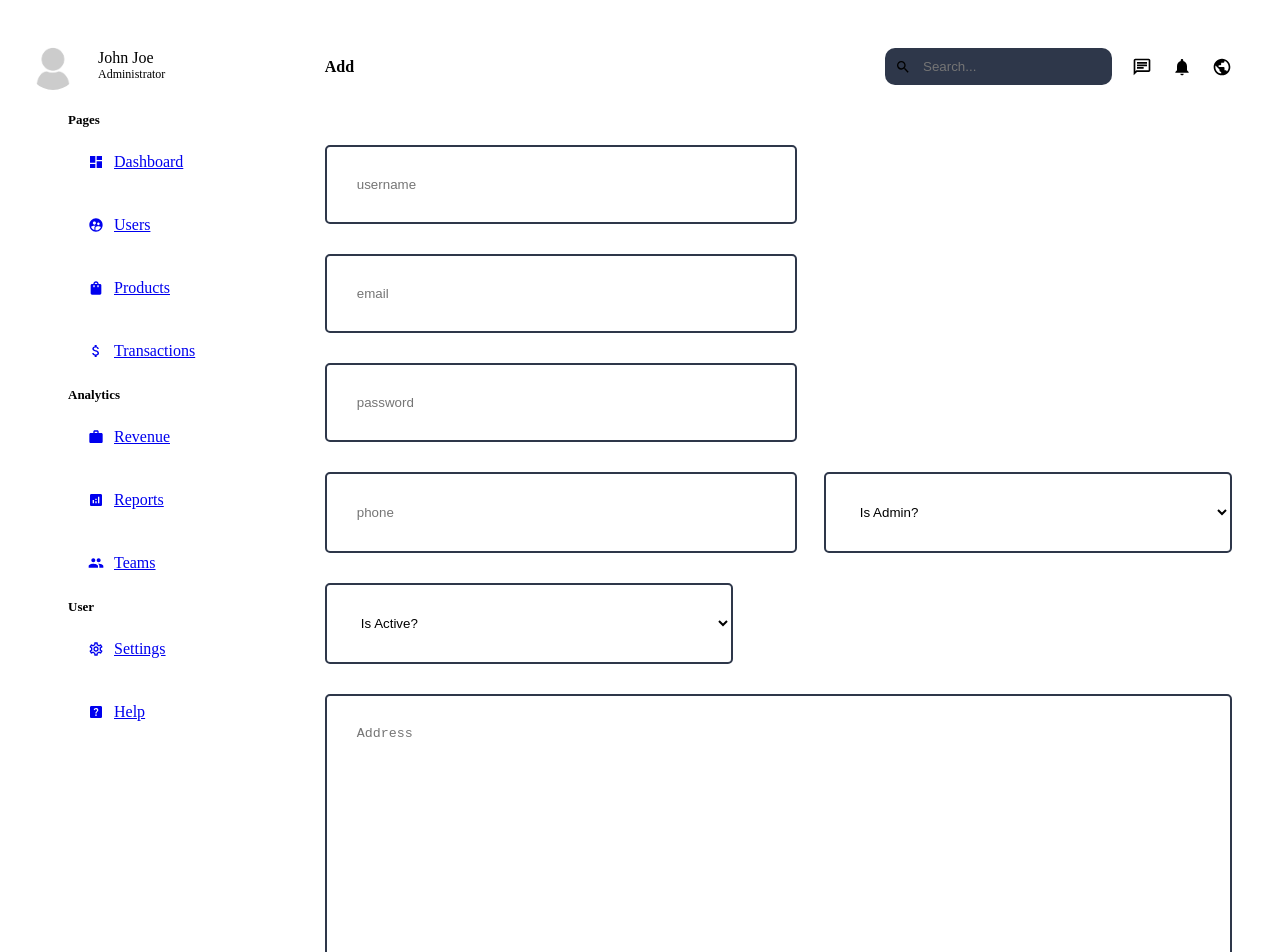
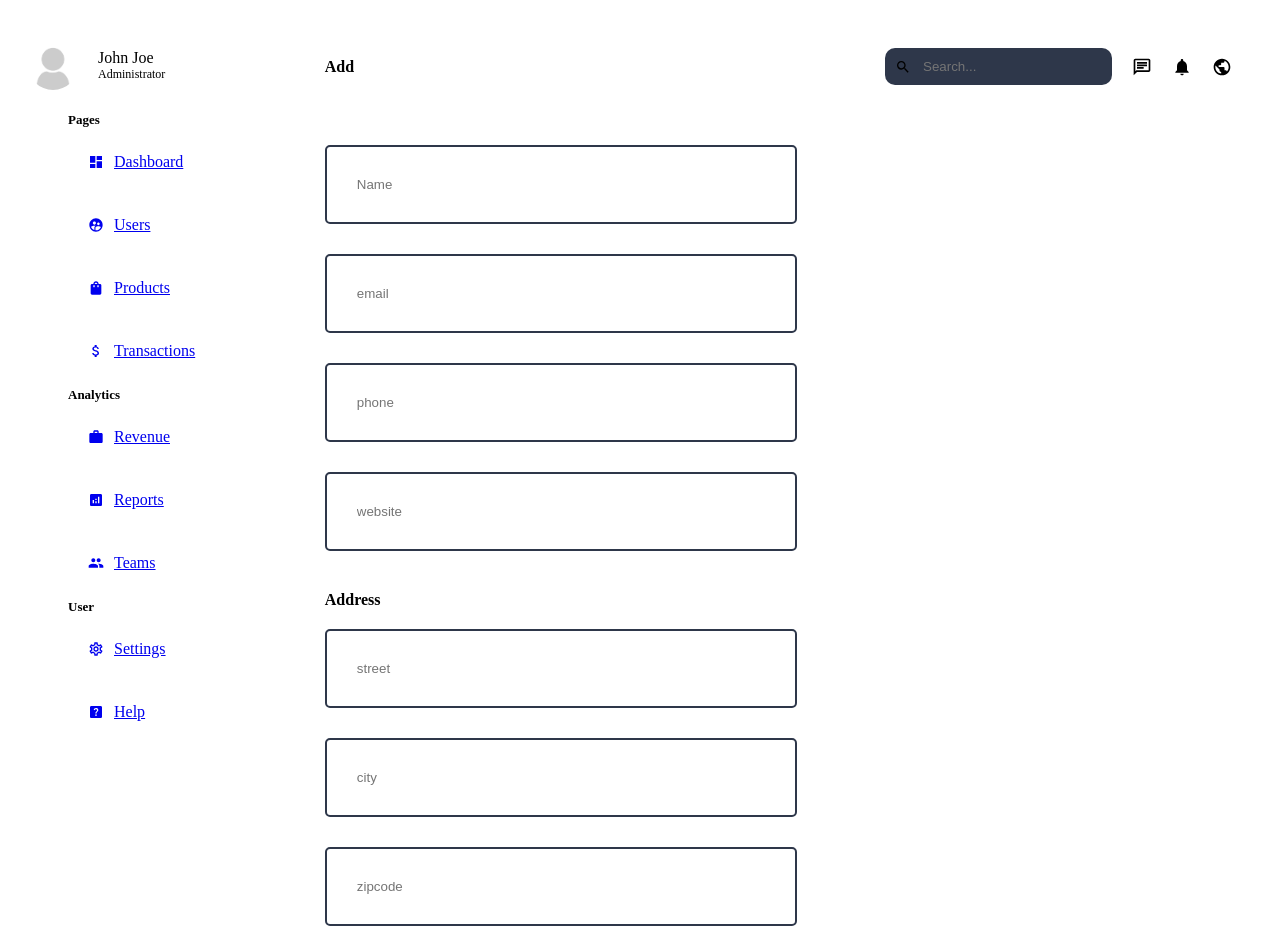
Before and after one commit to imkashishkathuria/admin-dashboard, a Next.js app: page /dashboard/users/add in a window 1280 px wide. Shown: the top 952 px of the page. Built offline with nearby package versions, Linux system fonts and the light colour scheme.

Commit message:
fetch users from api

```diff
--- a/app/dashboard/users/add/page.jsx
+++ b/app/dashboard/users/add/page.jsx
@@ -6,11 +6,17 @@ const AddUserPage = () => {
   return (
     <div className={styles.container}>
       <form action="" className={styles.form}>
-        <input type="text" placeholder='username' name='username' required/>
+        <input type="text" placeholder='Name' name='username' required/>
         <input type="email" placeholder='email' name='email' required/>
-        <input type="password" placeholder='password' name='password' required/>
         <input type="phone" placeholder='phone' name='phone' />
-        <select name='isAdmin' id='isAdmin'>
+        <input type="text" placeholder='website' name='website' />
+
+         <p className={styles.label}>Address</p>
+
+          <input type='text' placeholder='street' name='street' />
+           <input type='text' placeholder='city' name='city' />
+           <input type='number' placeholder='zipcode' name='zipcode' />
+        {/* <select name='isAdmin' id='isAdmin'>
           <option value={false} selected>Is Admin?</option>
           <option value={true}>Yes</option>
           <option value={false}>No</option>
@@ -19,8 +25,8 @@ const AddUserPage = () => {
           <option value={true} selected>Is Active?</option>
           <option value={true}>Yes</option>
           <option value={false}>No</option>
-        </select>
-        <textarea name='address' id='address' rows="16" placeholder='Address'></textarea>
+        </select> */}
+        {/* <textarea name='address' id='address' rows="16" placeholder='Address'></textarea> */}
         <button type='submit'>Submit</button>
       </form>
     </div>
--- a/app/ui/dashboard/users/addUser/addUser.module.css
+++ b/app/ui/dashboard/users/addUser/addUser.module.css
@@ -5,11 +5,21 @@
     margin-top: 20px;
 }
 
+
+.label {
+  font-weight: 600;
+  margin-top: 10px;
+  width: 100%;
+  margin-bottom: 20px;
+}
 .form{
     display: flex;
     flex-wrap: wrap;
     justify-content: space-between;
 }
+
+
+
 
 .form input, .form textarea, .form select{
     padding: 30px;
@@ -20,12 +30,8 @@
     margin-bottom: 30px;
 }
 
-.form input, .form select{
+.form input{
     width: 45%;
-}
-
-.form textarea{
-    width: 100%;
 }
 
 .form button{
```
Also changed, not shown: app/dashboard/users/page.jsx (+33 -13 lines), app/lib/data.js (added).
